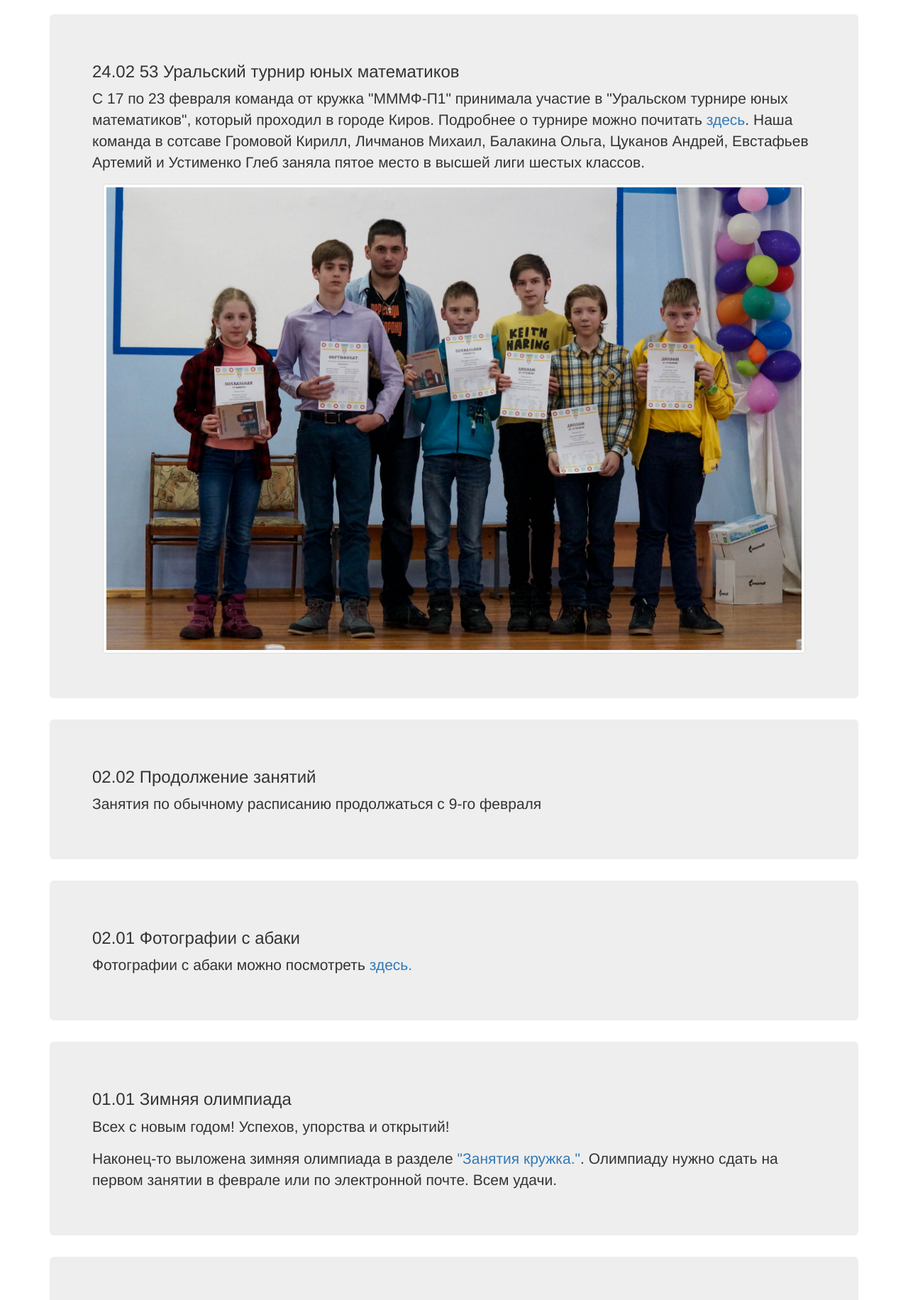
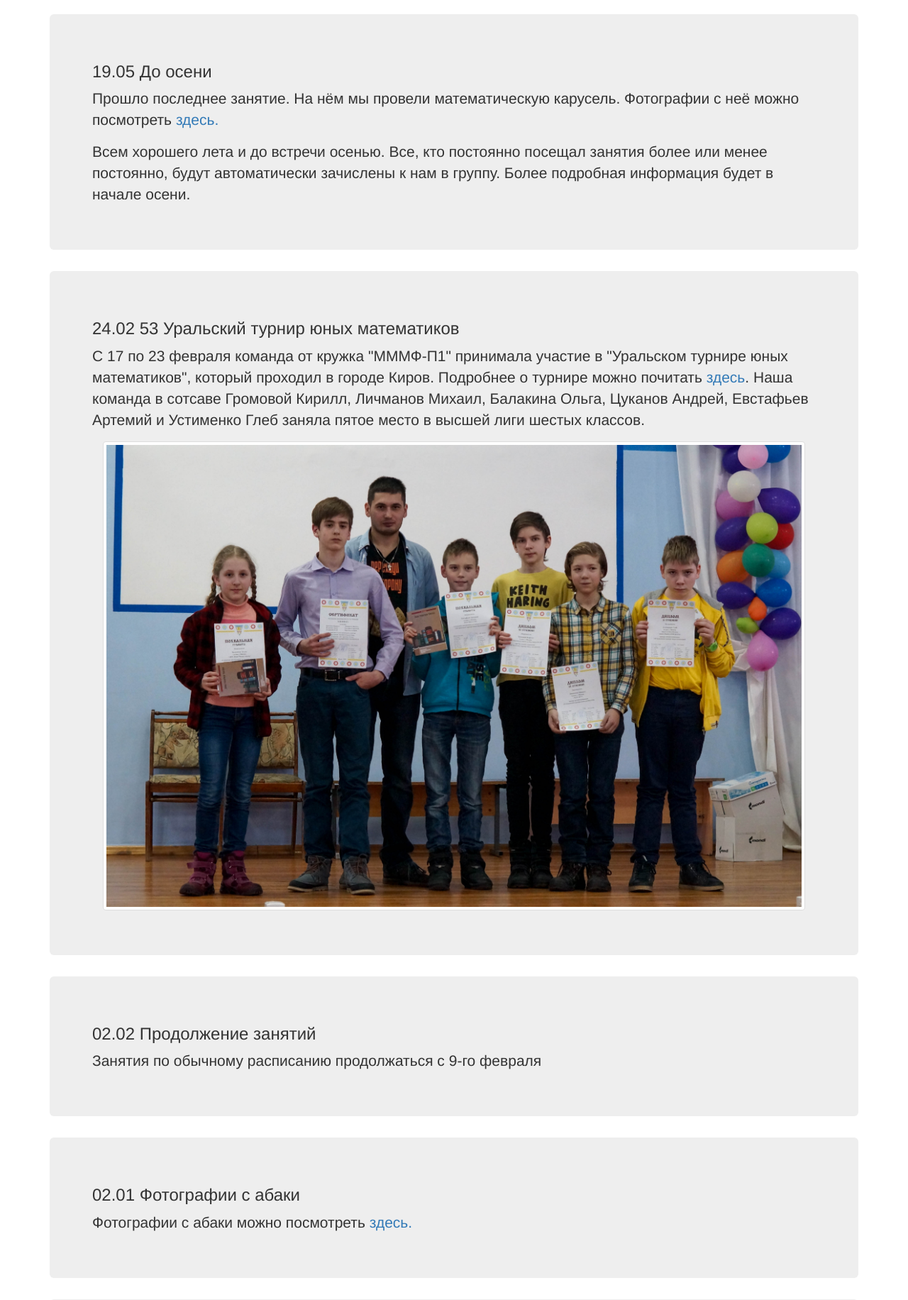
Before and after one commit to matemax/test_site, a Flask app: page /news in a window 1280 px wide. Shown: the part 52-1884 px from the top of the page at 71% size. Run offline with Flask 2, Linux system fonts and the light colour scheme; some libraries are stand-ins or nearby versions.

Commit message:
update news

```diff
--- a/app/templates/news.html
+++ b/app/templates/news.html
@@ -3,6 +3,19 @@
 
 {% block content %}
     <div class="container">
+    <div class="jumbotron">
+            <h3>
+                19.05 До осени
+            </h3>
+            <font size="3">
+                <p>
+                    Прошло последнее занятие. На нём мы провели математическую карусель. Фотографии с неё можно
+                    посмотреть <a href="https://yadi.sk/d/qwrX0iLW9lyPuQ">здесь.</a>
+                </p>
+                <p>Всем хорошего лета и до встречи осенью. Все, кто постоянно посещал занятия более или менее постоянно,
+                   будут автоматически зачислены к нам в группу. Более подробная информация будет в начале осени.</p>
+            </font>
+        </div>
         <div class="jumbotron">
             <h3>
                 24.02 53 Уральский турнир юных математиков
```
